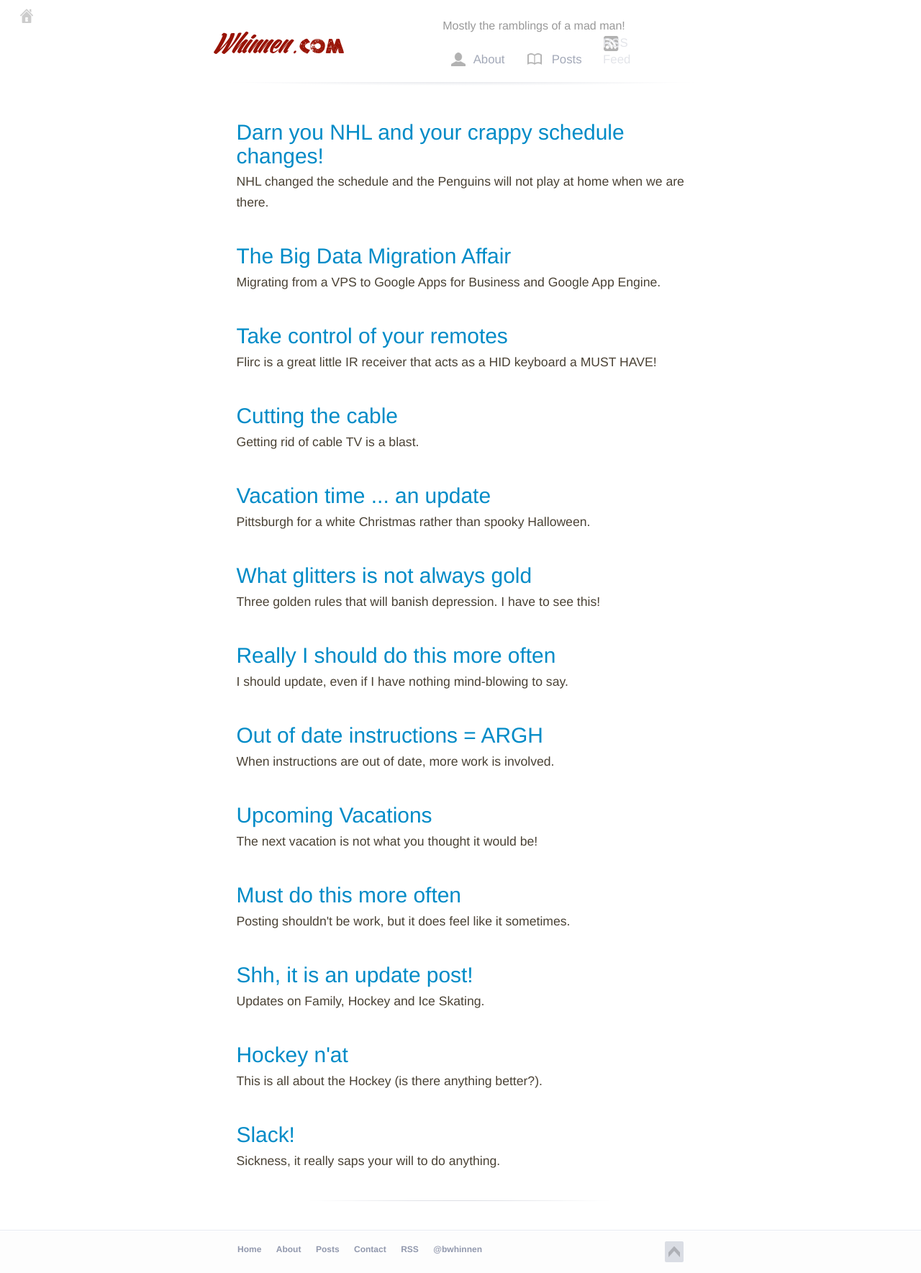
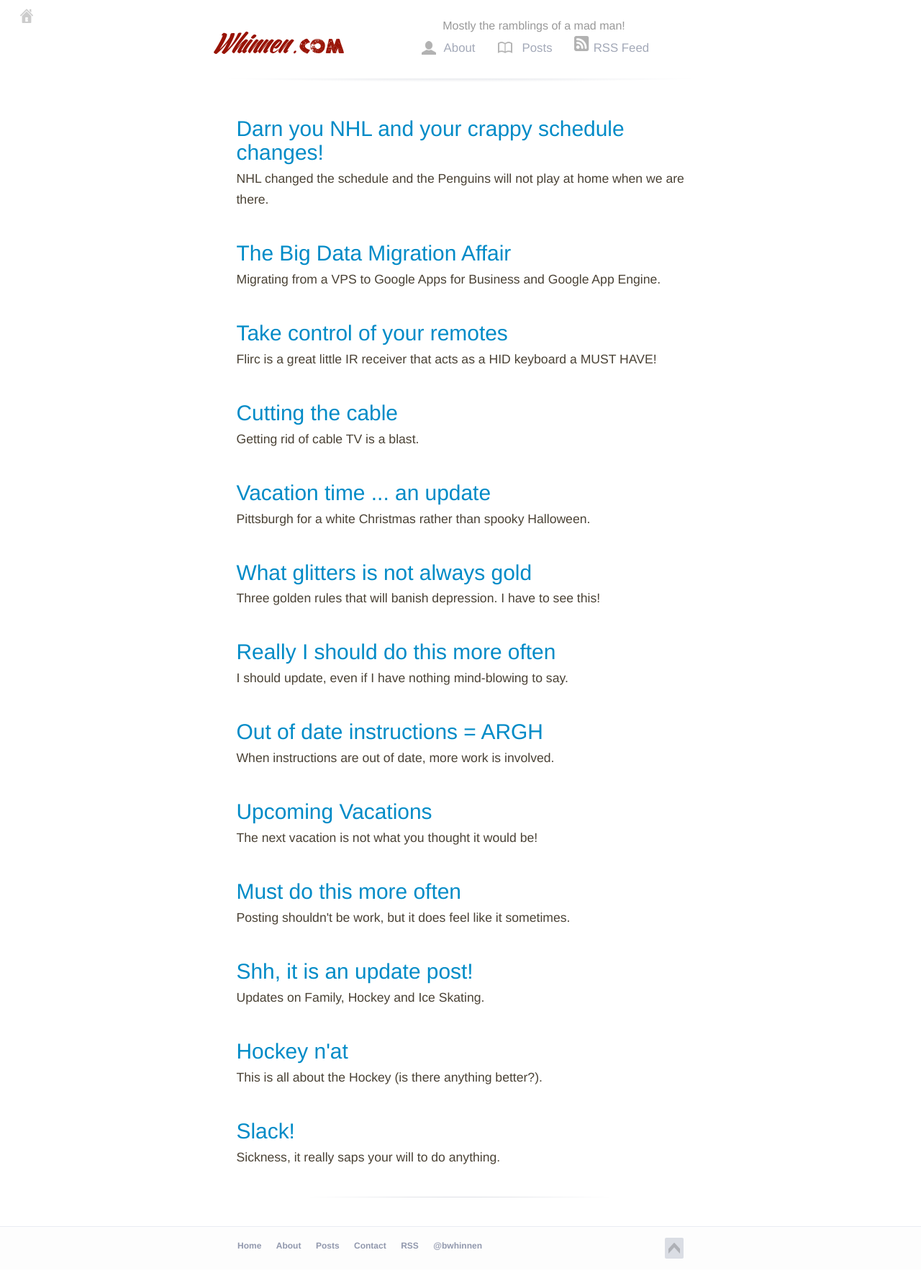
Before and after one commit to bwhinnen/bwhinnen.github.io, a Jekyll site: the page built from index.html, in a window 1280 px wide. Shown: the whole page at 72% size. Built offline with Jekyll 4.4.1, drawn with Linux system fonts in a browser that asks for light colours; nearby versions of some CDN libraries; Markdown is read by kramdown in place of the engine named in the settings.

Commit message:
modified:   _layouts/master.html 	modified:   _site/2012/05/hockey_nat.html 	modified:   _site/2012/05/slack.html 	modified:   _site/2012/07/shh-it-is-an-update-post.html 	modified:   _site/2012/10/must-do-this-more-often.html 	modified:   _site/2012/10/out-of-date-instructions-argh.html 	modified:   _site/2012/10/upcoming-vacations.html 	modified:   _site/2013/06/really-i-should-do-this-more-often.html 	modified:   _site/2013/07/cutting-the-cable.html 	modified:   _site/2013/07/take-control-of-your-remotes.html 	modified:   _site/2013/07/vacation-time-an-update.html 	modified:   _site/2013/07/what-glitters-is-not-always-gold.html 	modified:   _site/2013/09/darn-you-nhl-and-your-crappy-schedule-changes.html 	modified:   _site/2013/09/the-big-data-migration-affair.html 	modified:   _site/about.html 	modified:   _site/assets/primary.css 	modified:   _site/index.html 	modified:   assets/primary.css

```diff
--- a/_layouts/master.html
+++ b/_layouts/master.html
@@ -64,7 +64,7 @@
             <ul id="headernav" class="list-none">
               <li><a href="http://whinnen.com/about.html" title="About" class="about"><i></i> <span>About</span></a></li>
               <li><a href="http://whinnen.com/posts" title="Posts" class="posts"><i></i> <span>Posts</span></a></li>
-              <li class="rss-li"><a href="http://whinnen.com/posts.xml" title="Subscribe via RSS Feed" class="rss">RSS Feed</a></li>
+              <li><a href="http://whinnen.com/posts.xml" title="Subscribe via RSS Feed" class="rss"><i></i> <span>RSS Feed<span></a></li>
             </ul>
           </nav>
         </hgroup>
--- a/assets/primary.css
+++ b/assets/primary.css
@@ -1845,7 +1845,7 @@ hr.light {
     right: 0.5em
 }
 
-#cover #headernav li .photos i, #cover #headernav li .posts i, #cover #headernav li .about i, #cover #headernav li .rss,
+#cover #headernav li .photos i, #cover #headernav li .posts i, #cover #headernav li .about i, #cover #headernav li .rss i,
 #cover #headernav li .search {
     background-image: url("/assets/img/main-sprite.png");
     background-repeat: no-repeat;
@@ -1854,7 +1854,7 @@ hr.light {
 }
 
 @media only screen and (-webkit-min-device-pixel-ratio: 1.3), only screen and (-o-min-device-pixel-ratio: 13 / 10), only screen and (min-resolution: 120dpi) {
-    #cover #headernav li .photos i, #cover #headernav li .posts i, #cover #headernav li .about i, #cover #headernav li .rss,
+    #cover #headernav li .photos i, #cover #headernav li .posts i, #cover #headernav li .about i, #cover #headernav li .rss i,
     #cover #headernav li .search {
         background-image: url("/assets/img/main-sprite.png");
 /*        background-size: 250px 225px;
@@ -1895,14 +1895,14 @@ hr.light {
     }
 }
 
-#cover #headernav .rss {
+#cover #headernav .rss i {
     width: 23px;
     height: 24px;
     background-position: -34px -2px
 }
 
 @media only screen and (-webkit-min-device-pixel-ratio: 1.3), only screen and (-o-min-device-pixel-ratio: 13 / 10), only screen and (min-resolution: 120dpi) {
-    #cover #headernav li .rss {
+    #cover #headernav li .rss i {
         height: 24px;
         background-position: -34px -2px
     }
```
Also changed, not shown: 16 other files.
